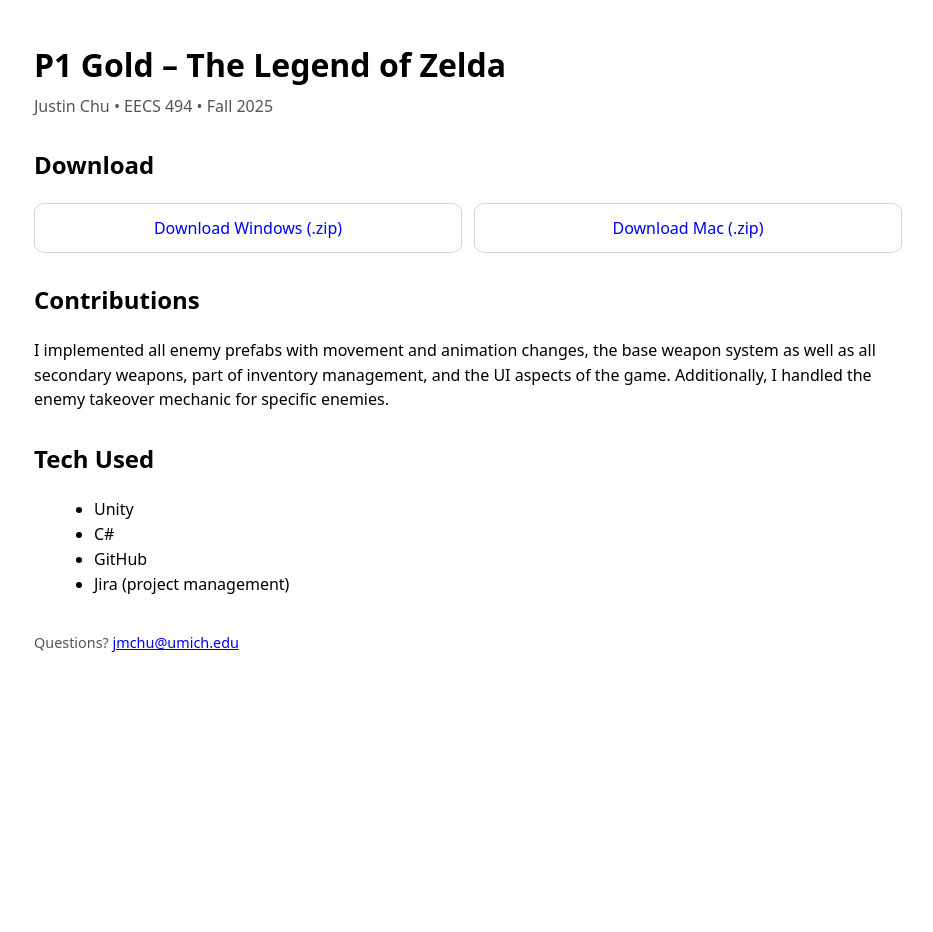
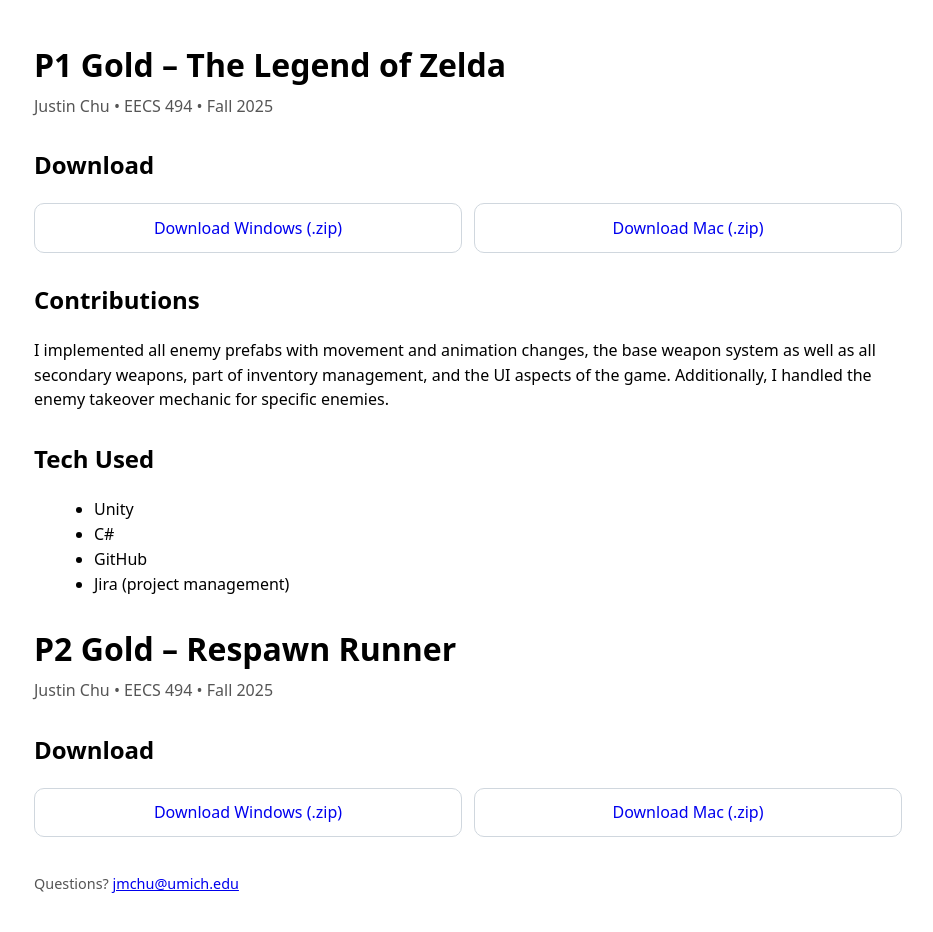
Before and after one commit to chu-bot/chu-bot.github.io, a plain HTML site: page index.html in a window 1280 px wide. Shown: the whole page, without its empty margins (172-1105 px from the left). Before the commit the page ends 800 px from the top, so only its background shows below. Drawn offline with Linux system fonts and the light colour scheme.

Commit message:
p2 release

```diff
--- a/index.html
+++ b/index.html
@@ -85,6 +85,19 @@
     </ul>
   </section>
 
+  <header>
+    <h1>P2 Gold – Respawn Runner</h1>
+    <p class="meta">Justin Chu • EECS 494 • Fall 2025</p>
+  </header>
+
+  <section aria-labelledby="downloads">
+    <h2 id="downloads">Download</h2>
+    <div class="grid">
+      <a class="button" href="https://github.com/chu-bot/chu-bot.github.io/releases/download/v1.1.1/p2_windows.zip" target="_blank" rel="noopener">Download Windows (.zip)</a>
+      <a class="button" href="https://github.com/chu-bot/chu-bot.github.io/releases/download/v1.1.1/p2_mac.zip" target="_blank" rel="noopener">Download Mac (.zip)</a>
+    </div>
+  </section>
+
   <footer>
     <p>Questions? <a href="mailto:jmchu@umich.edu">jmchu@umich.edu</a></p>
   </footer>
```
